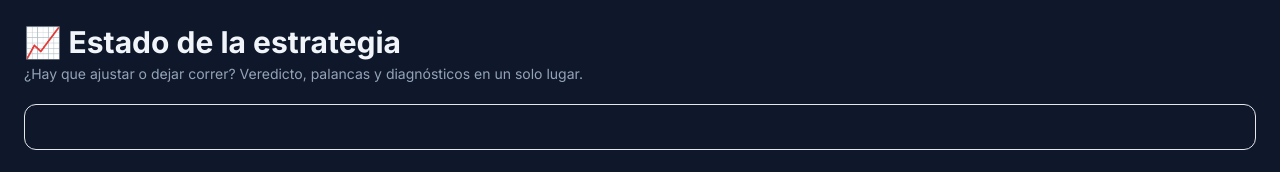
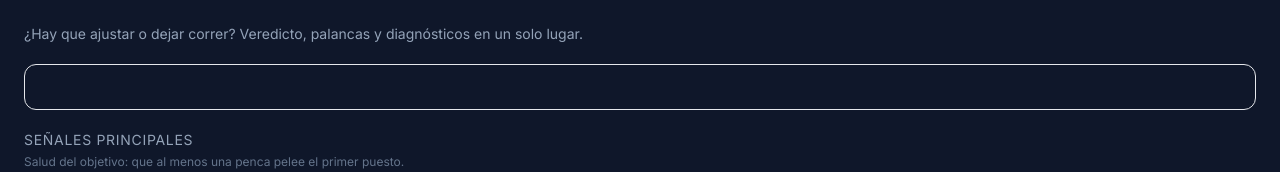
Before and after one commit to JoacoMarquez/penca-mundial-2026, a FastAPI app: template src/dashboard/templates/metricas.html in a window 1280 px wide. Shown: the part 61-233 px from the top of the page. Run offline with FastAPI, Linux system fonts and the light colour scheme; the template is opened without the code that fills it, so the values that code supplies are empty; some libraries are stand-ins or nearby versions.

Commit message:
refactor(dashboard): sacar el título h1 de la página Métricas
Co-Authored-By: Claude Opus 4.8 <noreply@anthropic.com>

```diff
--- a/src/dashboard/templates/metricas.html
+++ b/src/dashboard/templates/metricas.html
@@ -5,7 +5,6 @@
 {% block content %}
 {% set m = data.metrics %}
 
-<h1 class="text-2xl lg:text-3xl font-bold mb-1">📈 Estado de la estrategia</h1>
 <p class="text-sm text-slate-400 mb-5">¿Hay que ajustar o dejar correr? Veredicto, palancas y diagnósticos en un solo lugar.</p>
 
 {% if m.error %}
```
